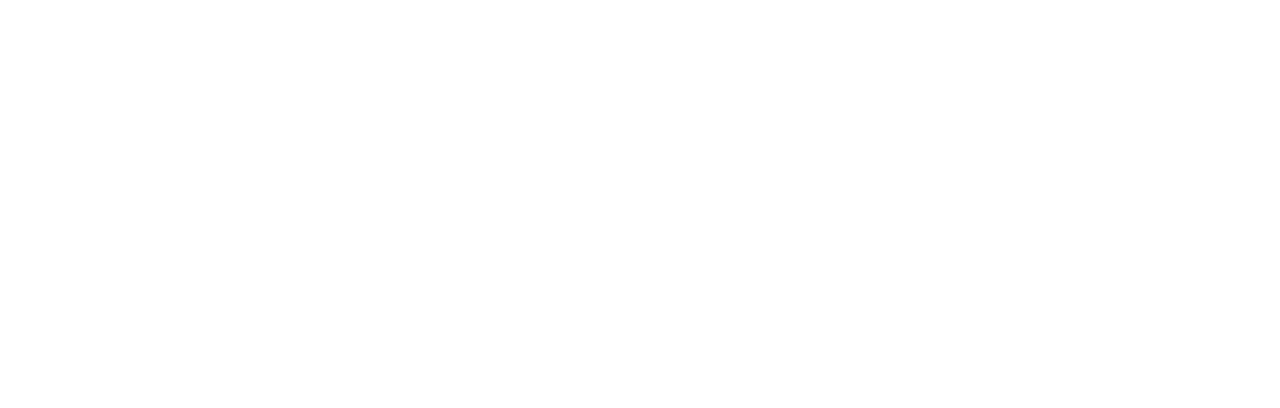
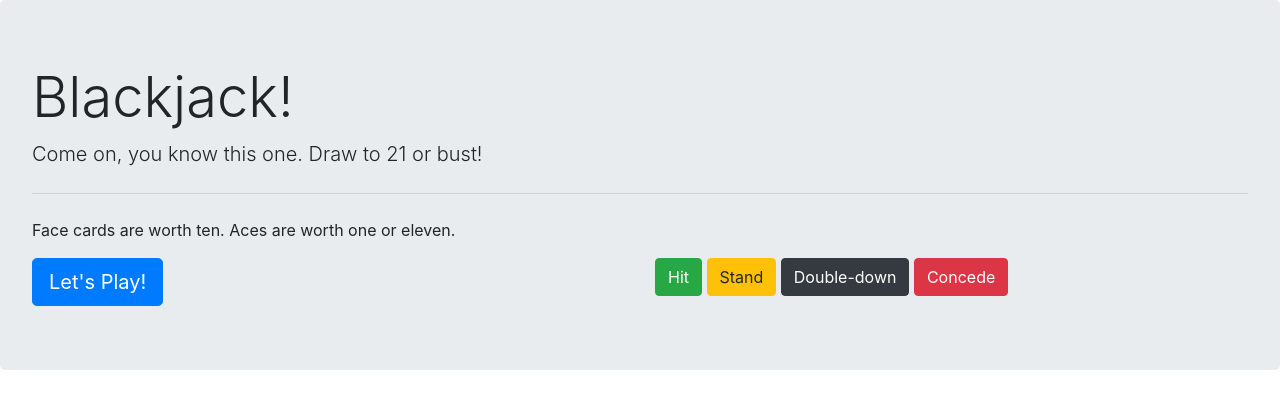
Before and after one commit to balokdecoy/blackjack, a plain HTML site: page index.html in a window 1280 px wide. Drawn offline with nearby package versions, Linux system fonts and the light colour scheme.

Commit message:
Adjusted the prebuilt Bootstrap text and some of the formatting. Added series of buttons user will use to play the game.

```diff
--- a/index.html
+++ b/index.html
@@ -4,10 +4,33 @@
     <meta charset="UTF-8">
     <meta name="viewport" content="width=device-width, initial-scale=1.0">
     <link rel="stylesheet" href="assets/style.css">
+    <link rel="stylesheet" href="https://cdn.jsdelivr.net/npm/bootstrap@4.5.3/dist/css/bootstrap.min.css" integrity="sha384-TX8t27EcRE3e/ihU7zmQxVncDAy5uIKz4rEkgIXeMed4M0jlfIDPvg6uqKI2xXr2" crossorigin="anonymous">
     <title>Blackjack</title>
 </head>
 <body>
+    <header>
+        <div class="jumbotron">
+            <h1 class="display-4">Blackjack!</h1>
+            <p class="lead">Come on, you know this one. Draw to 21 or bust!</p>
+            <hr class="my-4">
+            <p>Face cards are worth ten. Aces are worth one or eleven.</p>
+            <div class="row">
+                <div class="col-md-6">
+                    <a class="btn btn-primary btn-lg" href="#" role="button">Let's Play!</a>
+                </div>
+                <div class="col-md-6">
+                    <button type="button" class="btn btn-success">Hit</button>
+                    <button type="button" class="btn btn-warning">Stand</button>
+                    <button type="button" class="btn btn-dark">Double-down</button>
+                    <button type="button" class="btn btn-danger">Concede</button>
+                </div>
+            </div>
+        </div>
+    </header>
+
 
     <script src="assets/script.js"></script>
+    <script src="https://code.jquery.com/jquery-3.5.1.slim.min.js" integrity="sha384-DfXdz2htPH0lsSSs5nCTpuj/zy4C+OGpamoFVy38MVBnE+IbbVYUew+OrCXaRkfj" crossorigin="anonymous"></script>
+    <script src="https://cdn.jsdelivr.net/npm/bootstrap@4.5.3/dist/js/bootstrap.bundle.min.js" integrity="sha384-ho+j7jyWK8fNQe+A12Hb8AhRq26LrZ/JpcUGGOn+Y7RsweNrtN/tE3MoK7ZeZDyx" crossorigin="anonymous"></script>
 </body>
 </html>
```
